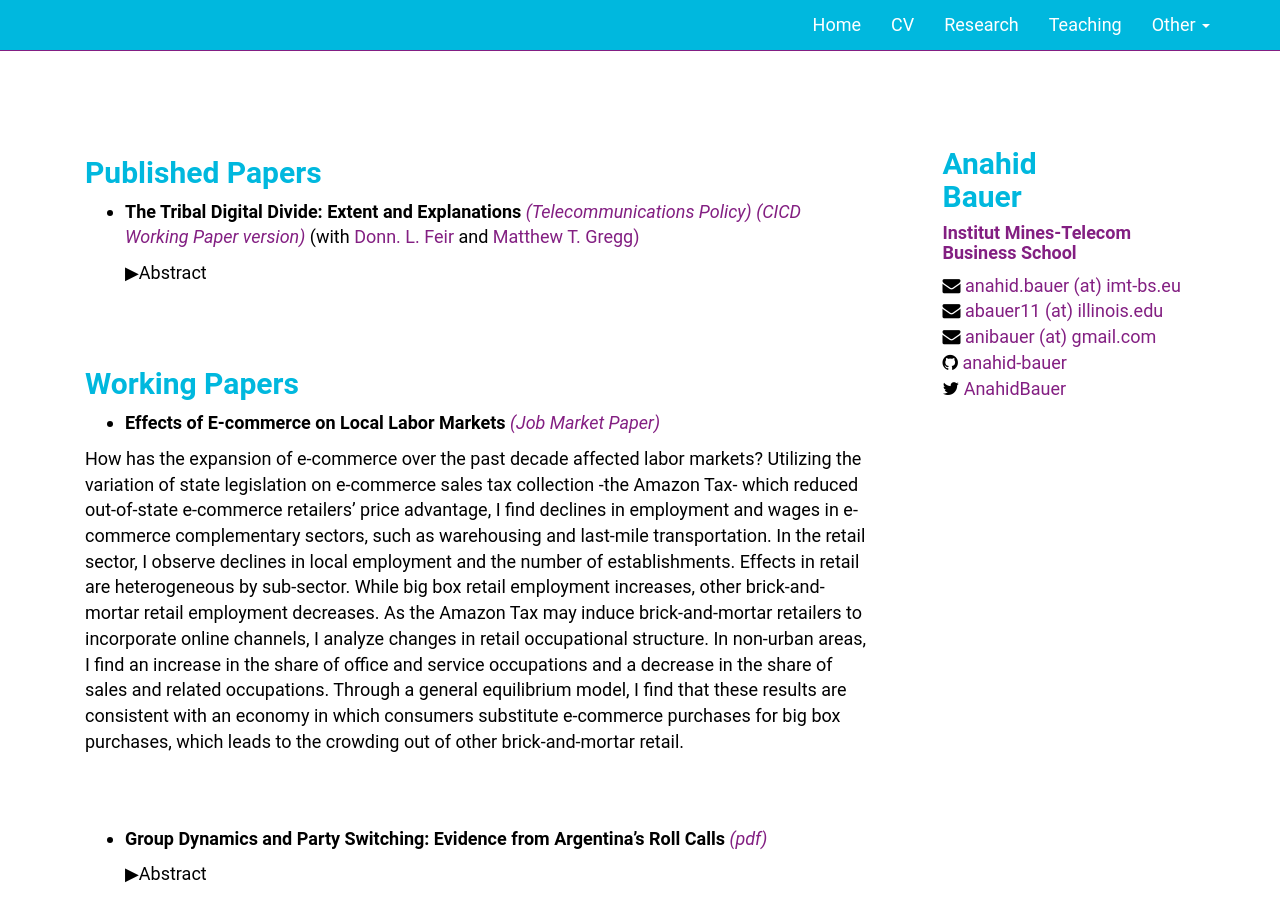
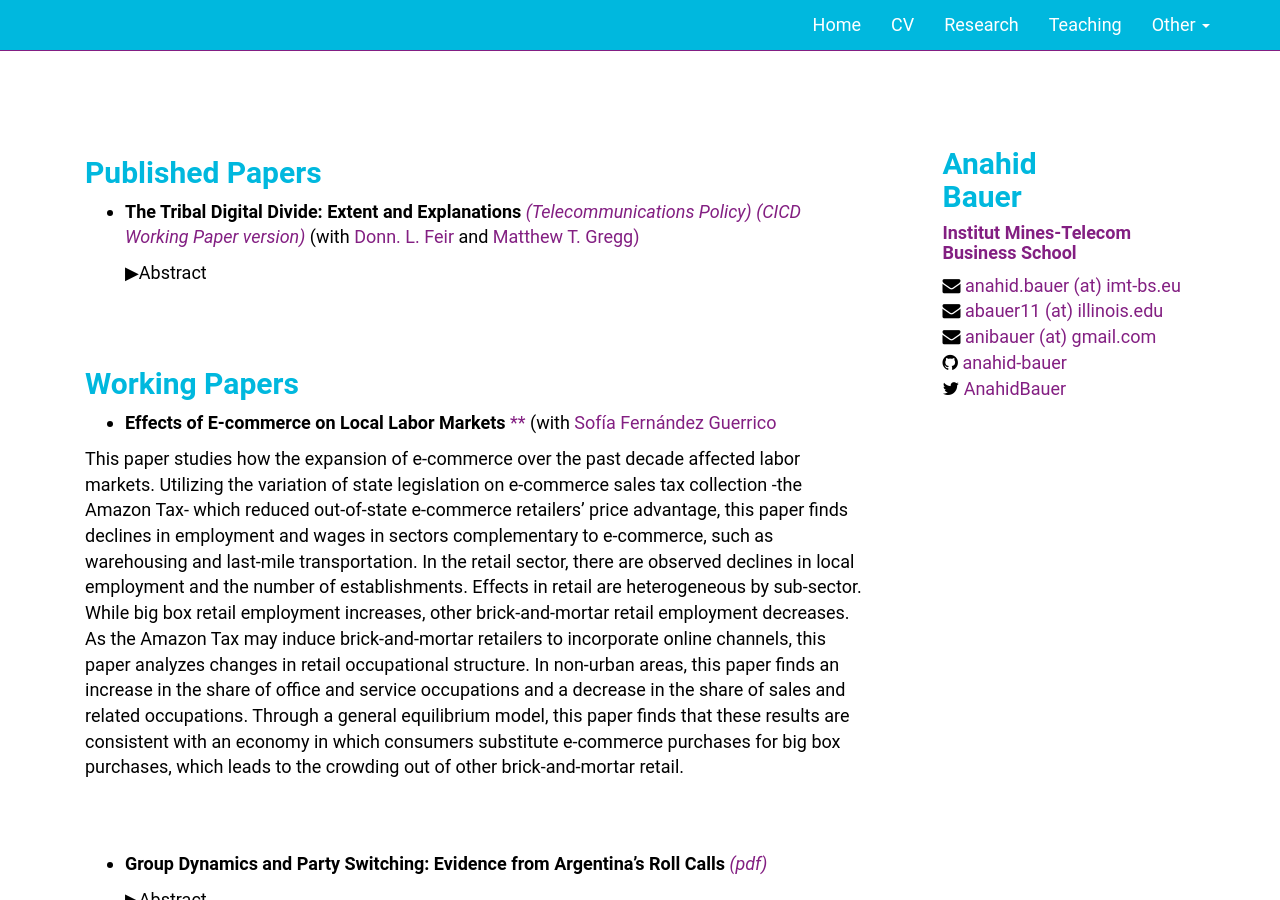
Before and after one commit to anahid-bauer/anahid-bauer.github.io, a Jekyll site: the page built from research.md, in a window 1280 px wide and 900 px high. Built offline with Jekyll 4.4.1, drawn with Linux system fonts in a browser that asks for light colours; our own code applies the rules of GitHub Pages for plain Markdown files.

Commit message:
changes JMP

```diff
--- a/research.md
+++ b/research.md
@@ -18,12 +18,13 @@ We document systematic differences in connection speeds, prices for basic broadb
 
 
 
-* **Effects of E-commerce on Local Labor Markets** <a href="/assets/Bauer_JMP.pdf" target="_blank">*(Job Market Paper)*</a> <!--- [[SSRN]](https://ssrn.com/abstract=3020332) -->
-
+* **Effects of E-commerce on Local Labor Markets** <a href="/assets/E-commerce_LLM.pdf" target="_blank">**</a> <!--- [[SSRN]](https://ssrn.com/abstract=3020332) -->
+	(with <a href="https://www.sofiafernandezguerrico.com/" target="_blank">Sofía Fernández Guerrico</a>
 
 <!---	<details>
   <summary><span class='icon-right'></span> Abstract</summary><p>-->
-How has the expansion of e-commerce over the past decade affected labor markets?  Utilizing the variation of state legislation on e-commerce sales tax collection -the Amazon Tax- which reduced out-of-state e-commerce retailers' price advantage, I find declines in employment and wages in e-commerce complementary sectors, such as warehousing and last-mile transportation. In the retail sector, I observe declines in local employment and the number of establishments. Effects in retail are heterogeneous by sub-sector. While big box retail employment increases, other brick-and-mortar retail employment decreases. As the Amazon Tax may induce brick-and-mortar retailers to incorporate online channels, I analyze changes in retail occupational structure. In non-urban areas, I find an increase in the share of office and service occupations and a decrease in the share of sales and related occupations. Through a  general equilibrium model, I find that these results are consistent with an economy in which consumers substitute e-commerce purchases for big box purchases, which leads to the crowding out of other brick-and-mortar retail.
+This paper studies how the expansion of e-commerce over the past decade affected labor markets. Utilizing the variation of state legislation on e-commerce sales tax collection -the Amazon Tax- which
+reduced out-of-state e-commerce retailers’ price advantage, this paper finds declines in employment and wages in sectors complementary to e-commerce, such as warehousing and last-mile transportation. In the retail sector, there are observed declines in local employment and the number of establishments. Effects in retail are heterogeneous by sub-sector. While big box retail employment increases, other brick-and-mortar retail employment decreases. As the Amazon Tax may induce brick-and-mortar retailers to incorporate online channels, this paper analyzes changes in retail occupational structure. In non-urban areas, this paper finds an increase in the share of office and service occupations and a decrease in the share of sales and related occupations. Through a general equilibrium model, this paper finds that these results are consistent with an economy in which consumers substitute e-commerce purchases for big box purchases, which leads to the crowding out of other brick-and-mortar retail.
 <!--- </p></details>-->
 
 <br>
```
Also changed, not shown: 1 other file.
